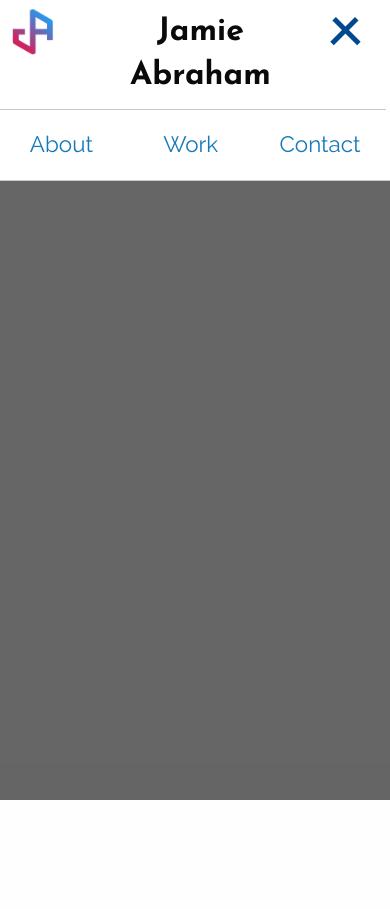
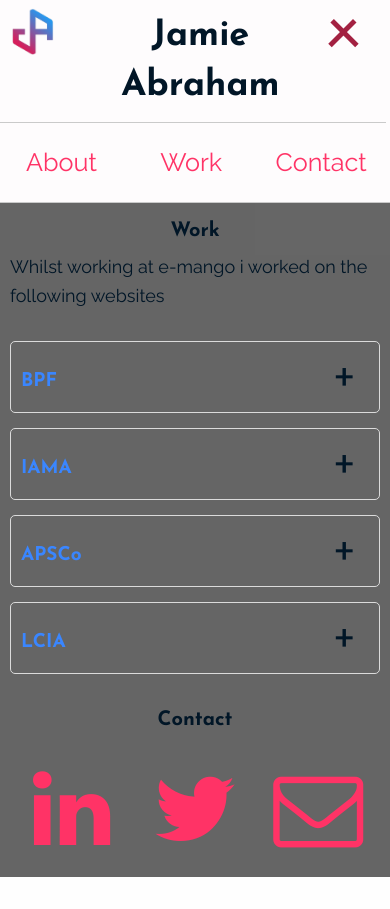
Before and after one commit to isbard/portfolio, a plain HTML site: page index.html in a window 390 px wide. Both pictures are taken after a click on the element 345 px from the left and 31 px from the top of the page. Before the commit the page ends 844 px from the top, so only its background shows below. Drawn offline with Linux system fonts and the light colour scheme.

Commit message:
Initial section layout
Accordions for work added, title amended, some colours reworked

```diff
--- a/css/style.css
+++ b/css/style.css
@@ -17,10 +17,29 @@
 ----------------------------------------------*/
 h1,h2,h3,h4,h5,h6{
 	font-family: 'Josefin Sans', Helvetica, Arial, sans-serif;
+	font-weight: bold;
+	text-align: center;
+}
+
+h3,h4,h5,h6{
+	color:#3a86ff;
 }
 
 p,a,div,td,tr,th{
 	font-family: 'Raleway', Helvetica, Arial, sans-serif;
+}
+
+p, span, div{
+	font-size:18px;
+	color: #011627;
+}
+
+a{
+	color: #ff3366;
+}
+
+a:hover{
+	color:#a32141;
 }
 
 .row{ max-width: 70em;}
@@ -30,16 +49,20 @@ p,a,div,td,tr,th{
 ----------------------------------------------*/
 #bars {
     cursor: pointer;
-    border-left: 1px solid #fff;
+    border-left: 1px solid #fefcfd;
     padding: 0.75em 1em;
 	display:none;
 }
 #bars div {
     width: 35px;
     height: 5px;
-    background-color: #004890;
+    background-color: #ff3366;
     margin: 6px 0;
     transition: 0.4s;
+}
+
+#bars.change div{
+	background-color: #a32141;
 }
 /* Rotate first bar */
 .change .bar-1 {
@@ -74,14 +97,15 @@ header{
 	overflow: auto;
 	position: fixed;
   width: 100%;
-    background: #fff;
+  background: #fefcfd;
+	color: #011627;
+	z-index: 1;
 }
 
-.title h2{
-	font-weight: bold;
+.title h1{
 	margin: 0.5em auto 0;
 	padding: 0 0.5em;
-	text-align: center;
+	font-size: 2.5rem;
 }
 
 .logo{padding:8px;}
@@ -110,7 +134,8 @@ header{
 .main{
 	display: block;
 	min-height: 50em;
-	transition: background-color 0.5s ease
+	transition: background-color 0.5s ease;
+	padding-top: 10em;
 }
 
 .main.dark{
@@ -119,12 +144,92 @@ header{
 
 
 /*----------------------------------------------
+		#4. Sections
+----------------------------------------------*/
+.Work {
+	/*background-color: #ff8c61;*/
+}
+.main section{
+	margin: 5em auto;
+}
+
+.main section:first-of-type{
+	margin-top:2em;
+}
+
+
+/*----------------------------------------------
+		#6. Utilities
+----------------------------------------------*/
+
+/* Accordion
+----------------------------------------- */
+.expand-heading {
+    margin: 15px 0 0 0;
+    border: 1px solid #dbdbdb;
+    border-radius: 5px;
+    padding: 8px 10px;
+		overflow: auto;
+}
+.expand-heading h3{
+	margin: 0.5em auto 0;
+	float:left;
+
+}
+.expand-heading.clicked {
+    border-bottom-left-radius: 0;
+    border-bottom-right-radius: 0;
+    border-bottom: none;
+}
+.expand-heading:hover {
+    cursor: pointer;
+}
+.expand-heading:hover,
+.expand-heading.clicked {
+    background-color: #f5f5f5;
+}
+.expand-heading:after {
+    content: "+";
+    float: right;
+		font-size: 3em;
+		line-height: 1em;
+		margin-right: 0.25em;
+		transition: 0.4s ease;
+}
+.expand-heading.clicked:after {
+		transform: rotate(45deg)
+}
+.expand {
+    display: none;
+    border: 1px solid #dbdbdb;
+    border-top: none;
+    border-radius: 0 0 5px 5px;
+    padding: 1em;
+		background-color: #fefcfd;
+}
+
+.expand img{
+	margin-bottom: 0.5em;
+}
+
+
+/*----------------------------------------------
+		#6. Footer
+----------------------------------------------*/
+.social-media a{
+	font-size: 5em;
+	display: block;
+	text-align: center;
+}
+
+/*----------------------------------------------
     Media Queries
 ----------------------------------------------*/
 
 
 /*Foundation medium - large screen breakpoint, medium down*/
 @media screen and (max-width: 64em) {
+
 }
 
 /*Foundation small - medium screen breakpoint, small only*/
@@ -142,7 +247,7 @@ header{
 		position: relative;
 	}
 
-	.title h2{
+	.title h1{
 		margin: 0.3em auto;
 		font-size: 2em;
 	}
@@ -153,7 +258,11 @@ header{
 		padding: 1.5em;
 	}
 
-	.logo img{
-		max-height:47px;
+	.logo img{max-height:47px;}
+
+	.main{padding-top: 4.5em;}
+
+	.expand-heading h3{margin-top: 1em;}
+
+	.main section{margin:2em auto;}
 }
-}
--- a/index.html
+++ b/index.html
@@ -1,5 +1,5 @@
-<!DOCTYPE html PUBLIC "-//W3C//DTD XHTML 1.0 Transitional//EN" "http://www.w3.org/TR/xhtml1/DTD/xhtml1-transitional.dtd">
-<html xmlns="http://www.w3.org/1999/xhtml" xml:lang="en" dir="ltr">
+<!DOCTYPE html>
+<html>
     <head>
 	    <!--favicon-->
 	    <meta http-equiv="Content-Type" content="text/html; charset=utf-8" />
@@ -23,11 +23,11 @@
 		<header>
 			<div class="row collapse">
 				<div class="small-2 medium-2 columns logo">
-					<img src="img/JA_Hex_neon.png" />
+					<img src="img/JA_Hex_neon.png" alt="Jamie Abraham" />
 				</div>
 				<div class="small-10 medium-10 columns">
 					<div class="small-10 medium-12 columns title">
-						<h2>Jamie Abraham</h2>
+						<h1>Jamie Abraham</h1>
 					</div>
 					<div class="small-2 columns hamburger-icon">
 						<div id="bars" class="toggle-topbar" onclick="cross(this)">
@@ -52,18 +52,90 @@
 		</header>
 		<article class="main">
 			<a name="about"></a>
-			<section class="about">
-
+			<section class="About">
+        <div class="row">
+          <div class="small-12 columns">
+            <h2>About</h2>
+            <p>Introduction to me</p>
+          </div>
+        </div>
 			</section>
 
-			<a name="about"></a>
+			<a name="work"></a>
 			<section class="Work">
-
+        <div class="row">
+          <div class="small-12 columns">
+            <h2>Work</h2>
+            <p>Whilst working at e-mango i worked on the following websites</p>
+          </div>
+          <div class="small-12 medium-12 large-6 columns">
+            <div class="expand-heading">
+              <h3>BPF</h3>
+            </div>
+            <div class="expand">
+              <img src="img/bpf-all-devices.png" alt="BPF - British Plastics Federation" />
+              <h5>The most powerful voice in the UK plastic industry</h5>
+              <p>I was tasked with translating </p>
+            </div>
+          </div>
+          <div class="small-12 medium-12 large-6 columns">
+            <div class="expand-heading">
+              <h3>IAMA</h3>
+            </div>
+            <div class="expand">
+              <img src="img/iama-all-devices-2.png" alt="IAMA - International Artist Management Association " />
+              <h5>The only worldwide association for classical music artist management</h5>
+              <p>I was tasked with translating </p>
+            </div>
+          </div>
+        </div>
+        <div class="row">
+          <div class="small-12 medium-12 large-6 columns">
+            <div class="expand-heading">
+              <h3>APSCo</h3>
+            </div>
+            <div class="expand">
+              <img src="img/apsco-all-devices-2.png" alt="APSCo - The Association of Professional Staffing Companies" />
+              <h5>The premier trade body representing staffing companies</h5>
+              <p>I was tasked with translating </p>
+            </div>
+          </div>
+          <div class="small-12 medium-12 large-6 columns">
+            <div class="expand-heading">
+              <h3>LCIA</h3>
+            </div>
+            <div class="expand">
+              <img src="img/lcia-all-devices-2.png" alt="LCIA - The London Court of International Arbitration" />
+              <h5>International institutions for commercial dispute resolution</h5>
+              <p>I was tasked with translating </p>
+            </div>
+          </div>
+        </div>
 			</section>
 
-			<a name="about"></a>
+			<a name="contact"></a>
 			<section class="Contact">
-
+        <!-- Linkedin, Twitter, Email  -->
+        <div class="row">
+          <div class="small-12 columns social-media">
+            <h2>Contact</h2>
+            <div class="small-4 columns">
+              <a href ="https://www.linkedin.com">
+                <i class="fa fa-linkedin"></i>
+              </a>
+            </div>
+            <div class="small-4 columns">
+              <a href ="https://www.twitter.com/isbard36">
+                <i class="fa fa-twitter"></i>
+              </a>
+            </div>
+            <div class="small-4 columns">
+              <a href ="mailto:isbard36@gmail.com">
+                <i class="fa fa-envelope-o"></i>
+              </a>
+            </div>
+          </div>
+        </div>
 			</section>
 		</article>
 
--- a/js/script.js
+++ b/js/script.js
@@ -1,3 +1,14 @@
+$(document).ready(function() {
+	/* Accordion */
+	$('.expand').each(function() {
+		$(this).children().last().css({'margin-bottom': '0', 'padding-bottom': '0'});
+	});
+
+	$('.expand-heading').click(function() {
+		$(this).toggleClass('clicked');
+		$(this).next('.expand').slideToggle('fast');
+	});
+});
 
 	//Cross the menu burger icon
 	function cross(x) {
```
Lines whose indentation alone changed are shown as unchanged.
